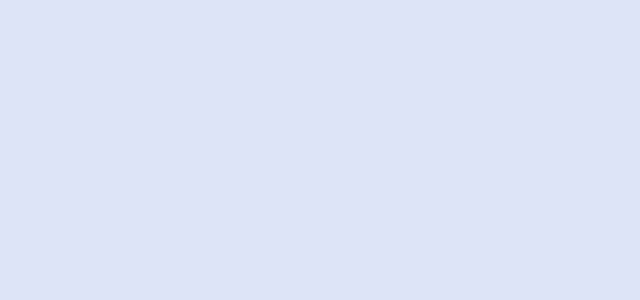
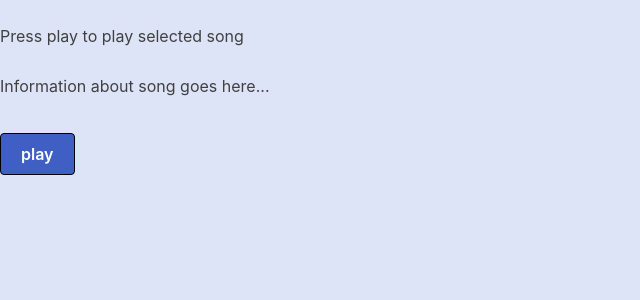
Before and after one commit to heberman/csc307SongBank, a React (Create React App) app: page /Songs in a window 1280 px wide. Shown: the top 300 px of the page, without its empty margins (0-640 px from the left). Built offline with nearby package versions, Linux system fonts and the light colour scheme; no server answers.

Commit message:
Add files via upload

```diff
--- a/src/App.js
+++ b/src/App.js
@@ -18,7 +18,7 @@ function MyApp() {
         <switch>
             <Route exact path='/' component={HomePage} />
             <Route path='/Playlists' component={PlaylistPage}/>
-            <Route path='/songs?title=:id' component={SongPage} />
+            <Route path='/Songs' component={SongPage} />
         </switch>
         </BrowserRouter>
         {/* <div>
@@ -30,5 +30,3 @@ function MyApp() {
 }
 
 export default MyApp;
-
-<Route path='/Playlists' component={PlaylistPage} />
```
